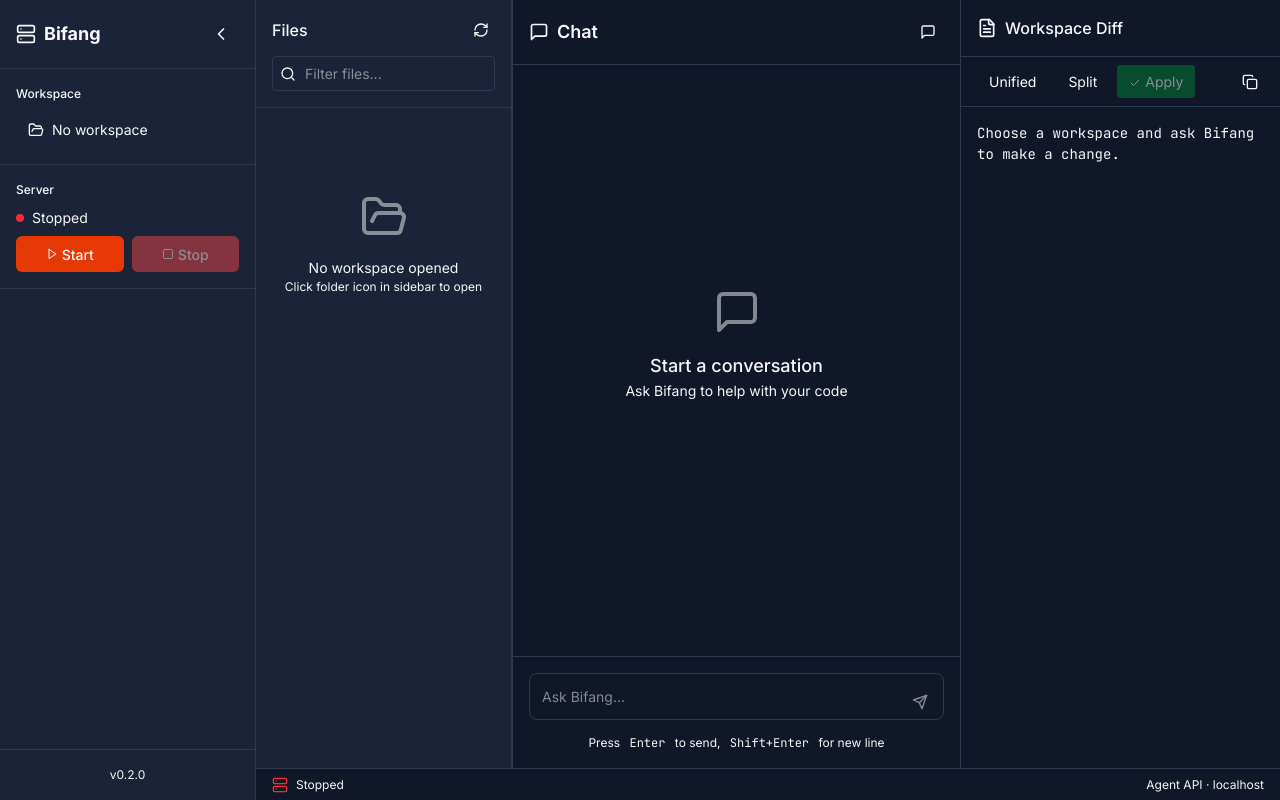
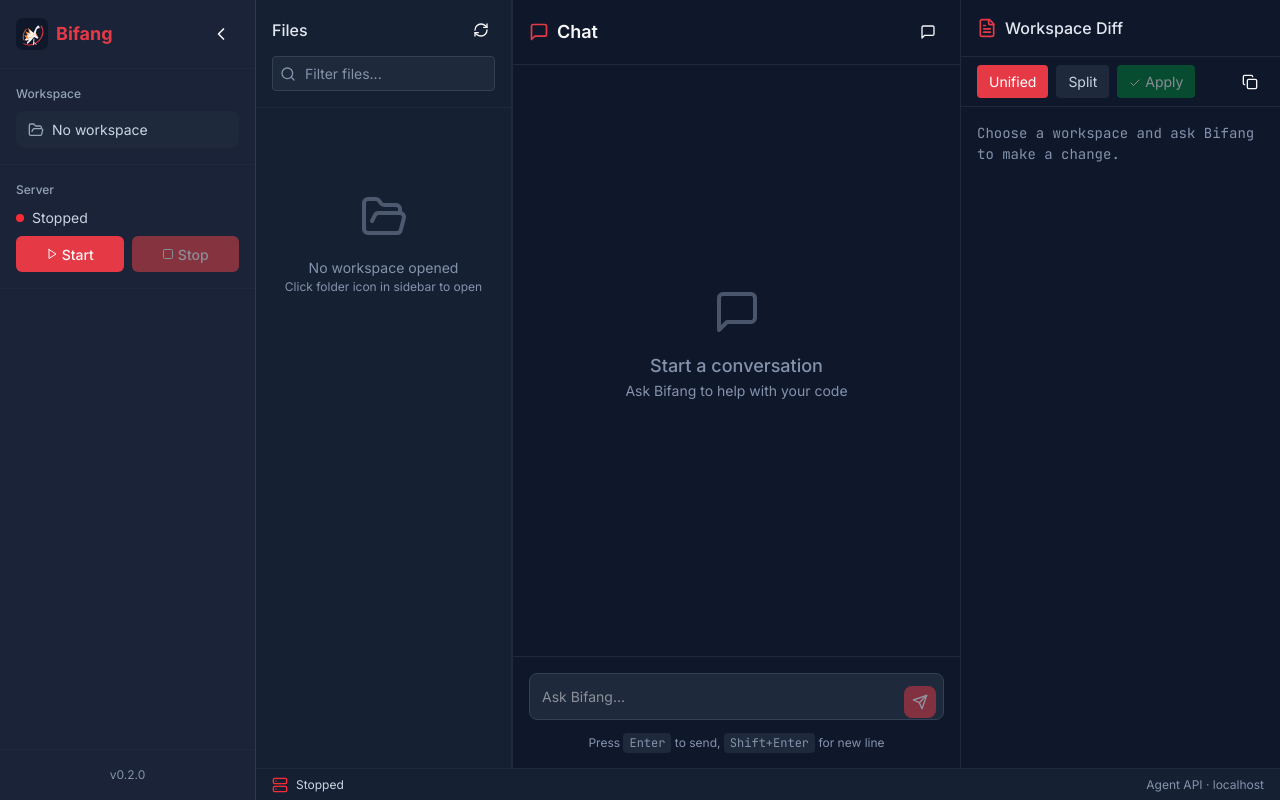
Before and after one commit to Protocol-X-01/Bifang, a React (Vite) app in the folder desktop/: page / in a window 1280 px wide. Built offline with nearby package versions, Linux system fonts and the light colour scheme.

Commit message:
Polish Bifang desktop and showcase verified native demo

```diff
--- a/desktop/src/components/ChatPanel.tsx
+++ b/desktop/src/components/ChatPanel.tsx
@@ -1,5 +1,6 @@
 import { useState, useRef, useEffect } from 'react';
 import { Send, Loader2, MessageSquare } from 'lucide-react';
+import ReactMarkdown from 'react-markdown';
 import { useSessionStore, useWorkspaceStore } from '../stores/bifangStore';
 
 interface Message {
@@ -14,11 +15,23 @@ export function ChatPanel() {
   const [input, setInput] = useState('');
   const [isLoading, setIsLoading] = useState(false);
   const [isResetting, setIsResetting] = useState(false);
+  const [pendingApproval, setPendingApproval] = useState<{ action: string; resolve: (approved: boolean) => void } | null>(null);
+  const approvalDialog = useRef<HTMLDialogElement>(null);
   const messagesEndRef = useRef<HTMLDivElement>(null);
   const { sessionId, setSessionId, messages, addMessage, clearMessages } = useSessionStore();
   const workspacePath = useWorkspaceStore((state) => state.workspacePath);
   const setActiveWorkspace = useWorkspaceStore((state) => state.setActiveWorkspace);
   const previousWorkspace = useRef(workspacePath);
+
+  useEffect(() => {
+    if (pendingApproval) approvalDialog.current?.showModal();
+    else approvalDialog.current?.close();
+  }, [pendingApproval]);
+
+  const resolveApproval = (approved: boolean) => {
+    pendingApproval?.resolve(approved);
+    setPendingApproval(null);
+  };
 
   useEffect(() => {
     messagesEndRef.current?.scrollIntoView({ behavior: 'smooth' });
@@ -90,7 +103,9 @@ export function ChatPanel() {
           if (!stateResponse.ok) break;
           const approval = await stateResponse.json();
           if (approval.approval_id) {
-            const approved = window.confirm(approval.action);
+            const approved = await new Promise<boolean>((resolve) => {
+              setPendingApproval({ action: approval.action, resolve });
+            });
             await fetch(`http://127.0.0.1:8000/sessions/${activeSessionId}/approval`, {
               method: 'POST',
               headers: { 'Content-Type': 'application/json' },
@@ -144,7 +159,21 @@ export function ChatPanel() {
       <div key={msg.timestamp} className={`flex gap-3 animate-in ${msg.role === 'user' ? 'flex-row-reverse' : ''}`}>
         <div className={`flex-1 max-w-[80%] ${msg.role === 'user' ? 'text-right' : ''}`}>
           <div className={`inline-block px-4 py-2 rounded-2xl ${msg.role === 'user' ? 'bg-bifang-500 text-white rounded-tr-sm' : 'bg-surface-800 text-surface-100 rounded-tl-sm'}`}>
-            <p className="whitespace-pre-wrap text-sm">{msg.content}</p>
+            {msg.role === 'user' ? <p className="whitespace-pre-wrap text-sm">{msg.content}</p> : (
+              <div className="text-sm leading-relaxed [&_pre_code]:bg-transparent [&_pre_code]:p-0">
+                <ReactMarkdown skipHtml components={{
+                  p: ({ children }) => <p className="my-2 first:mt-0 last:mb-0">{children}</p>,
+                  pre: ({ children }) => <pre className="my-3 max-w-full overflow-x-auto rounded-lg bg-surface-950 p-3">{children}</pre>,
+                  code: ({ children }) => <code className="rounded bg-surface-950/60 px-1 py-0.5 font-mono text-xs">{children}</code>,
+                  ul: ({ children }) => <ul className="my-2 list-disc space-y-1 pl-5">{children}</ul>,
+                  ol: ({ children }) => <ol className="my-2 list-decimal space-y-1 pl-5">{children}</ol>,
+                  h1: ({ children }) => <h3 className="mb-2 mt-4 text-lg font-semibold">{children}</h3>,
+                  h2: ({ children }) => <h3 className="mb-2 mt-4 text-lg font-semibold">{children}</h3>,
+                  h3: ({ children }) => <h3 className="mb-2 mt-3 font-semibold">{children}</h3>,
+                  a: ({ href, children }) => <a href={href} target="_blank" rel="noreferrer noopener" className="text-orange-300 underline">{children}</a>,
+                }}>{msg.content}</ReactMarkdown>
+              </div>
+            )}
           </div>
           <p className={`text-xs text-surface-500 mt-1 ${msg.role === 'user' ? 'text-right' : ''}`}>{time}</p>
         </div>
@@ -154,6 +183,16 @@ export function ChatPanel() {
 
   return (
     <div className="flex flex-col h-full bg-surface-950">
+      <dialog ref={approvalDialog} onCancel={(event) => { event.preventDefault(); resolveApproval(false); }} aria-labelledby="approval-title" className="m-auto w-full max-w-xl rounded-2xl border border-border bg-card p-6 text-card-foreground shadow-xl backdrop:bg-black/70">
+        <p className="text-xs font-semibold uppercase tracking-widest text-brand-primary">Permission required</p>
+        <h2 id="approval-title" className="mt-2 text-xl font-semibold">Review requested action</h2>
+        <pre className="my-5 max-h-72 overflow-auto whitespace-pre-wrap break-words rounded-lg bg-background p-4 text-sm">{pendingApproval?.action}</pre>
+        <p className="text-sm text-muted-foreground">Your choice applies to this action only.</p>
+        <div className="mt-6 flex justify-end gap-3">
+          <button type="button" className="btn-secondary" onClick={() => resolveApproval(false)} autoFocus>Deny</button>
+          <button type="button" className="btn-primary" onClick={() => resolveApproval(true)}>Allow once</button>
+        </div>
+      </dialog>
       {/* Header */}
       <div className="flex items-center justify-between p-4 border-b border-surface-800">
         <div className="flex items-center gap-2">
@@ -179,6 +218,7 @@ export function ChatPanel() {
           messages.map((msg) => formatMessage(msg))
         )}
         <div ref={messagesEndRef} />
+        {isLoading && <p role="status" className="flex items-center gap-2 text-sm text-surface-400"><Loader2 className="h-4 w-4 animate-spin" />{pendingApproval ? 'Waiting for your approval' : 'Bifang is working in your workspace…'}</p>}
       </div>
 
       {/* Input */}
--- a/desktop/src/components/DiffViewer.tsx
+++ b/desktop/src/components/DiffViewer.tsx
@@ -1,4 +1,4 @@
-import { useEffect, useState } from 'react';
+import { useEffect, useRef, useState } from 'react';
 import { FileText, Minus, Plus, Copy, Check } from 'lucide-react';
 import { useSessionStore } from '../stores/bifangStore';
 
@@ -15,6 +15,8 @@ export function DiffViewer() {
   const [diffText, setDiffText] = useState('');
   const [viewMode, setViewMode] = useState<'unified' | 'split'>('unified');
   const [applying, setApplying] = useState(false);
+  const [applyMessage, setApplyMessage] = useState('');
+  const applyDialog = useRef<HTMLDialogElement>(null);
   const sessionId = useSessionStore((state) => state.sessionId);
 
   const parseDiff = (diffText: string): DiffLine[] => {
@@ -78,14 +80,16 @@ export function DiffViewer() {
   }, [sessionId]);
 
   const applyChanges = async () => {
-    if (!sessionId || !diffText || !window.confirm('Apply these changes to the original repository? This requires a clean checkout.')) return;
+    if (!sessionId || !diffText) return;
+    applyDialog.current?.close();
     setApplying(true);
+    setApplyMessage('');
     try {
       const response = await fetch(`http://127.0.0.1:8000/sessions/${sessionId}/apply`, { method: 'POST' });
       if (!response.ok) throw new Error((await response.json()).detail || 'Could not apply changes.');
-      window.alert('Changes applied to the original repository.');
+      setApplyMessage('Changes applied to the original repository.');
     } catch (error) {
-      window.alert(String(error));
+      setApplyMessage(String(error));
     } finally {
       setApplying(false);
     }
@@ -93,6 +97,14 @@ export function DiffViewer() {
 
   return (
     <div className="flex flex-col w-80 bg-surface-950 border-l border-surface-800">
+      <dialog ref={applyDialog} aria-labelledby="apply-title" className="m-auto max-w-lg rounded-2xl border border-border bg-card p-6 text-card-foreground shadow-xl backdrop:bg-black/70">
+        <h2 id="apply-title" className="text-xl font-semibold">Apply reviewed changes?</h2>
+        <p className="mt-3 text-sm text-muted-foreground">This copies the displayed patch to your original repository. The checkout must be clean.</p>
+        <div className="mt-6 flex justify-end gap-3">
+          <button type="button" className="btn-secondary" onClick={() => applyDialog.current?.close()} autoFocus>Cancel</button>
+          <button type="button" className="btn-primary" onClick={applyChanges}>Apply to repository</button>
+        </div>
+      </dialog>
       <div className="p-4 border-b border-surface-800 flex items-center justify-between">
         <div className="flex items-center gap-2">
           <FileText className="w-5 h-5 text-bifang-500" />
@@ -113,7 +125,7 @@ export function DiffViewer() {
         >
           Split
         </button>
-        <button className="px-3 py-1.5 rounded text-sm bg-green-700 text-white disabled:opacity-50" onClick={applyChanges} disabled={applying || !diffText}>
+        <button className="px-3 py-1.5 rounded text-sm bg-green-700 text-white disabled:opacity-50" onClick={() => applyDialog.current?.showModal()} disabled={applying || !diffText}>
           <Check className="w-3 h-3 inline mr-1" />{applying ? 'Applying…' : 'Apply'}
         </button>
         <span className="flex-1" />
@@ -121,6 +133,8 @@ export function DiffViewer() {
           <Copy className="w-4 h-4" />
         </button>
       </div>
+
+      {applyMessage && <p role="status" className="border-b border-surface-800 px-4 py-3 text-sm text-surface-300">{applyMessage}</p>}
 
       <div className="flex-1 overflow-auto p-4 font-mono text-sm scrollbar-thin">
         {diff.length === 0 && <p className="text-sm text-surface-500">{sessionId ? 'No workspace changes yet.' : 'Choose a workspace and ask Bifang to make a change.'}</p>}
--- a/desktop/src/components/Sidebar.tsx
+++ b/desktop/src/components/Sidebar.tsx
@@ -1,6 +1,6 @@
 import { useState } from 'react';
 import { open } from '@tauri-apps/plugin-dialog';
-import { FolderOpen, Play, Square, Server, ChevronLeft, ChevronRight } from 'lucide-react';
+import { FolderOpen, Play, Square, ChevronLeft, ChevronRight } from 'lucide-react';
 import { useWorkspaceStore } from '../stores/bifangStore';
 
 interface SidebarProps {
@@ -31,7 +31,7 @@ export function Sidebar({ serverStatus, onStartServer, onStopServer }: SidebarPr
         <div className={`flex items-center justify-between p-4 border-b border-surface-800 ${collapsed ? 'justify-center' : ''}`}>
           {!collapsed && (
             <h1 className="flex items-center gap-2 text-lg font-bold text-bifang-500">
-              <Server className="w-5 h-5" />
+              <img src="/favicon.svg" className="h-8 w-8" alt="Bifang bird" />
               <span>Bifang</span>
             </h1>
           )}
--- a/desktop/tailwind.config.js
+++ b/desktop/tailwind.config.js
@@ -14,7 +14,7 @@ export default {
         'card-foreground': '#F7F7F7',
         popover: '#1A2338',
         'popover-foreground': '#F7F7F7',
-        primary: '#E63906',
+        primary: '#E63946',
         'primary-foreground': '#F7F7F7',
         secondary: '#243048',
         'secondary-foreground': '#F7F7F7',
@@ -26,9 +26,22 @@ export default {
         'destructive-foreground': '#F7F7F7',
         border: '#2D3A50',
         input: '#2D3A50',
-        ring: '#E63906',
+        ring: '#E63946',
+        surface: {
+          50: '#F7F7F7',
+          100: '#E2E8F0',
+          300: '#CBD5E1',
+          400: '#94A3B8',
+          500: '#8493AC',
+          700: '#334155',
+          800: '#1E293B',
+          900: '#162033',
+          950: '#0F172A',
+        },
         // Bifang Brand Palette (from brand spec)
         bifang: {
+          500: '#E63946',
+          600: '#CC293B',
           red: '#E63906',        // Bifang Red - Energy, focus
           orange: '#FF8A5D',     // Flame Orange - Action, creativity
           white: '#F7F7F7',      // Cloud White - Clarity, simplicity
@@ -38,7 +51,7 @@ export default {
         },
         // Semantic aliases for easy theming
         brand: {
-          primary: '#E63906',
+          primary: '#E63946',
           secondary: '#FF8A5D',
           background: '#0F1728',
           surface: '#1A2338',
```
Also changed, not shown: desktop/package.json (+15 -14 lines), 10 other files (tests, documents, lock files or other folders).
